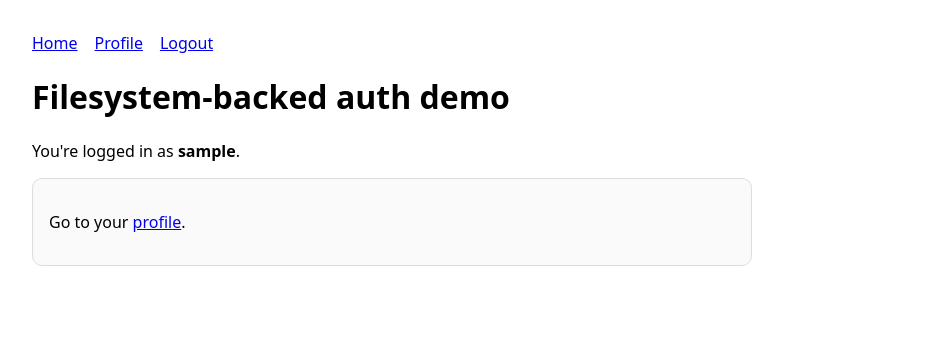
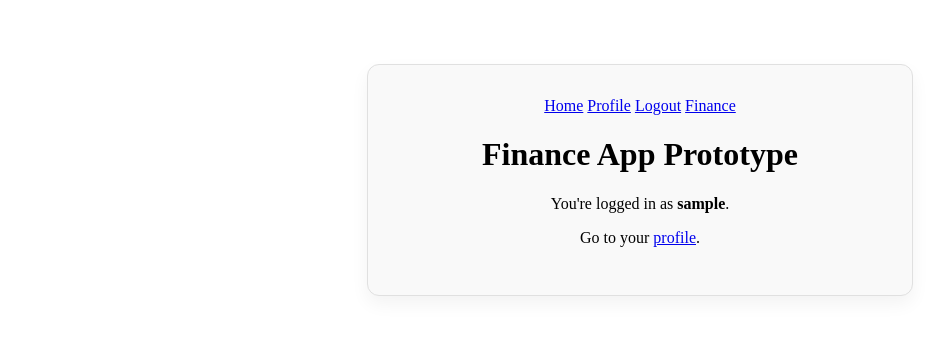
Before and after one commit to BenK03/CP317-Project-Repository, a Flask app: page / in a window 1280 px wide. Shown: the top 359 px of the page, without its empty margins (0-944 px from the left). Run offline with Flask 3, Linux system fonts and the light colour scheme; the visitor is signed in with stand-in values (Sample User, id 1).

Commit message:
html stuff

```diff
--- a/app.py
+++ b/app.py
@@ -73,7 +73,7 @@ def login_required(fn):
 INDEX_TPL = """
 {% extends "base.html" %}
 {% block content %}
-  <h1>Filesystem-backed auth demo</h1>
+  <h1>Finance App Prototype</h1>
   {% if session.get('user') %}
     <p>You're logged in as <strong>{{ session['user'] }}</strong>.</p>
     <div class="card">
--- a/templates/base.html
+++ b/templates/base.html
@@ -5,20 +5,110 @@
     <title>{{ title or "Auth Demo" }}</title>
     <meta name="viewport" content="width=device-width, initial-scale=1" />
     <style>
-      :root { font-family: system-ui, -apple-system, Segoe UI, Roboto, Arial, sans-serif; }
-      body { margin: 2rem; max-width: 720px; }
-      nav a { margin-right: .8rem; }
-      form { display: grid; gap: .6rem; max-width: 360px; margin-top: 1rem; }
-      input { padding: .6rem .7rem; }
-      button { padding: .6rem .8rem; cursor: pointer; }
-      .card { border: 1px solid #ddd; border-radius: 10px; padding: 1rem; background: #fafafa; }
-      .flash { padding: .6rem .8rem; border-radius: 8px; margin: .5rem 0; }
-      .ok { background: #e9f7ef; border: 1px solid #c7ebd7; }
-      .err { background: #fdecea; border: 1px solid #f5c6cb; }
-      code { background: #eee; padding: 0 .3rem; border-radius: 4px; }
+      /*NAV BAR CENTER & HOVER UNDERLINE*/
+
+      /*Make the <nav> take up center space*/
+      .nav-bar {
+	flex: 1;
+	text-align: center;
+	z-index: 10;
+	min-width: 0;
+      }
+
+      /*Style the unordered list inside the nav*/
+      .nav-links {
+	list-style: none;
+	margin: 0;
+	padding: 0;
+	display: inline-flex;
+	gap: 3rem;
+      }
+
+      /*Base link styling*/
+      .nav-links a {
+	display: inline-block;
+	text-decoration: none;
+	color: black;
+	font-weight: 500;
+	position: relative;
+	padding-bottom: 4px;
+	font-size: 1.2rem;
+      }
+
+      /*Underline effect using*/
+      .nav-links a::after {
+	content: "";
+	position: absolute;
+	left: 0;
+	bottom: 0;
+	height: 2px;
+	width: 0;
+	background-color: green;
+	transition: width 0.3s ease;
+      }
+
+      .nav-links a:hover::after {
+	width: 100%;
+      }
+      /*END NAV BAR CENTER & HOVER UNDERLINE*/
+
+      /*Expense Input Layout*/
+      .page-content {
+	max-width: 480px;
+	margin: 4rem auto;
+	padding: 2rem;
+	text-align: center;
+	border: 1px solid #e0e0e0;
+	border-radius: 12px;
+	background-color: #f9f9f9;
+	box-shadow: 0 8px 18px rgba(0, 0, 0, 0.05);
+      }
+
+      #title {
+	margin-bottom: 2rem;
+	font-size: 2rem;
+	color: #2d2d2d;
+      }
+
+      #expense-form {
+	display: flex;
+	flex-direction: column;
+	gap: 1.25rem;
+	text-align: left;
+      }
+
+      .form-field label {
+	display: block;
+	margin-bottom: 0.5rem;
+	font-weight: 600;
+	color: #444;
+      }
+
+      .form-field input,
+      .form-field select {
+	width: 100%;
+	padding: 0.75rem 1rem;
+	border: 1px solid #cfcfcf;
+	border-radius: 8px;
+	font-size: 1rem;
+	background-color: #fff;
+	box-sizing: border-box;
+      }
+
+      .form-field input[type="number"] {
+	appearance: textfield;
+	-moz-appearance: textfield;
+      }
+
+      .form-field input[type="number"]::-webkit-inner-spin-button,
+      .form-field input[type="number"]::-webkit-outer-spin-button {
+	appearance: none;
+	margin: 0;
+      }
     </style>
   </head>
   <body>
+  <main class="page-content">
     <nav>
       <a href="{{ url_for('index') }}">Home</a>
       {% if session.get('user') %}
@@ -28,6 +118,7 @@
         <a href="{{ url_for('register') }}">Register</a>
         <a href="{{ url_for('login') }}">Login</a>
       {% endif %}
+      <a href="./static/index.html">Finance</a>
     </nav>
 
     {% for c, m in get_flashed_messages(with_categories=True) %}
@@ -35,5 +126,6 @@
     {% endfor %}
 
     {% block content %}{% endblock %}
+  </main>
   </body>
 </html>
```
